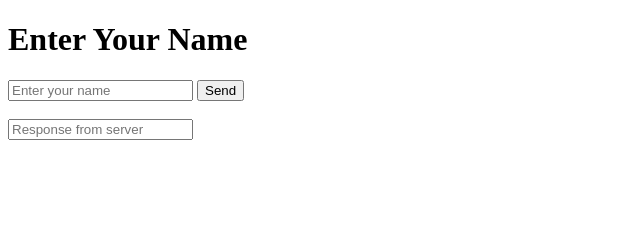
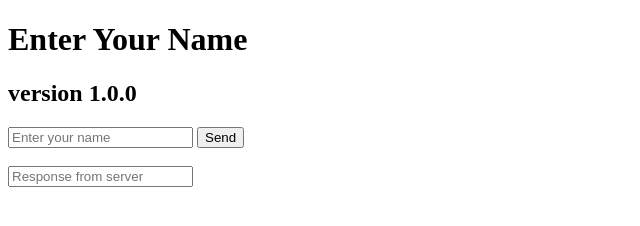
Before and after one commit to Kaplior/Final, a plain HTML site: page index.html in a window 1280 px wide. Shown: the whole page, without its empty margins (0-640 px from the left). Drawn offline with Linux system fonts and the light colour scheme.

Commit message:
added new line in index

```diff
--- a/index.html
+++ b/index.html
@@ -25,6 +25,7 @@
 </head>
 <body>
     <h1>Enter Your Name</h1>
+    <h2>version 1.0.0</h2>
     <input type="text" id="name" placeholder="Enter your name">
     <button onclick="sendName()">Send</button>
     <br><br>
```
